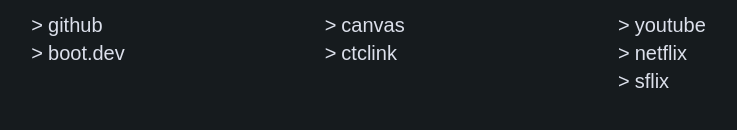
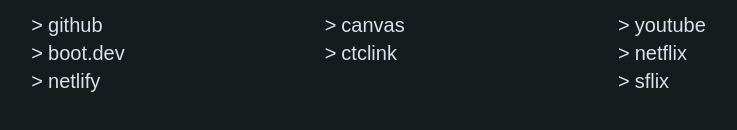
Before and after one commit to BMHeades/StartPageBM, a Svelte app: page / in a window 1280 px wide. Shown: the part 330-460 px from the top of the page, without its empty margins (242-979 px from the left). Built offline with nearby package versions, Linux system fonts and the light colour scheme; a web font is replaced by a local one.

Commit message:
Update README.md

```diff
--- a/src/App.svelte
+++ b/src/App.svelte
@@ -24,7 +24,7 @@
         ["canvas", "https://tacomacc.instructure.com/", "study"],
         ["ctclink", "https://csprd.ctclink.us", "study"],
         ["sflix", "https://sflix.fi/", "other"],
-        // ["netlify", "https://app.netlify.com/", "dev"],
+        ["netlify", "https://app.netlify.com/", "dev"],
         // ["wamap", "https://www.wamap.org/", "study"],
         // ["reddit", "https://www.reddit.com/", "other"]
 
```
Also changed, not shown: 1 other file (tests, documents, lock files or other folders).
